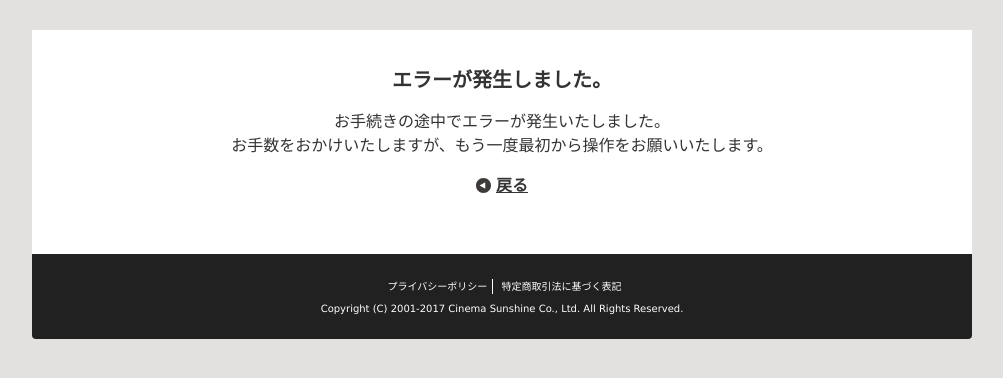
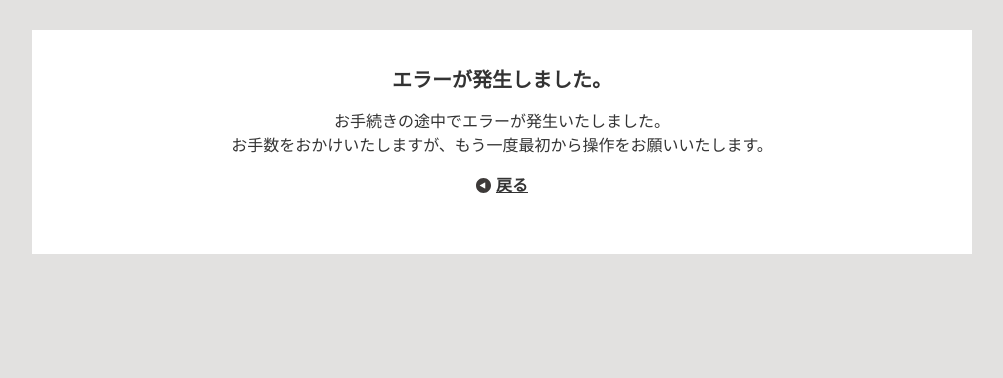
Before and after one commit to sskts/entrance, a plain HTML site: page ticket/index.html in a window 1280 px wide. Shown: the whole page, without its empty margins (138-1141 px from the left). Drawn offline with nearby package versions, Linux system fonts and the light colour scheme.

Commit message:
SSKTS-738 券売機対応

```diff
--- a/ticket/index.html
+++ b/ticket/index.html
@@ -61,16 +61,6 @@
                     <div class="prev-link"><a class="icon-prev-black" href="javascript:history.back();">戻る</a></div>
                 </div>
             </div>
-
-            <footer class="footer">
-                <div class="inner">
-                    <ul class="clearfix">
-                        <li><a href="http://www.cinemasunshine.co.jp/privacy/" target="_blank">プライバシーポリシー</a></li>
-                        <li><a href="http://www.cinemasunshine.co.jp/law/" target="_blank">特定商取引法に基づく表記</a></li>
-                    </ul>
-                    <div class="copyright">Copyright (C) 2001-2017 Cinema Sunshine Co., Ltd. All Rights Reserved.</div>
-                </div>
-            </footer>
         </div>
     </div>
     <div class="modal-cover" onclick=""></div>
```
Also changed, not shown: fixed/index.html (+1 -7 lines).
